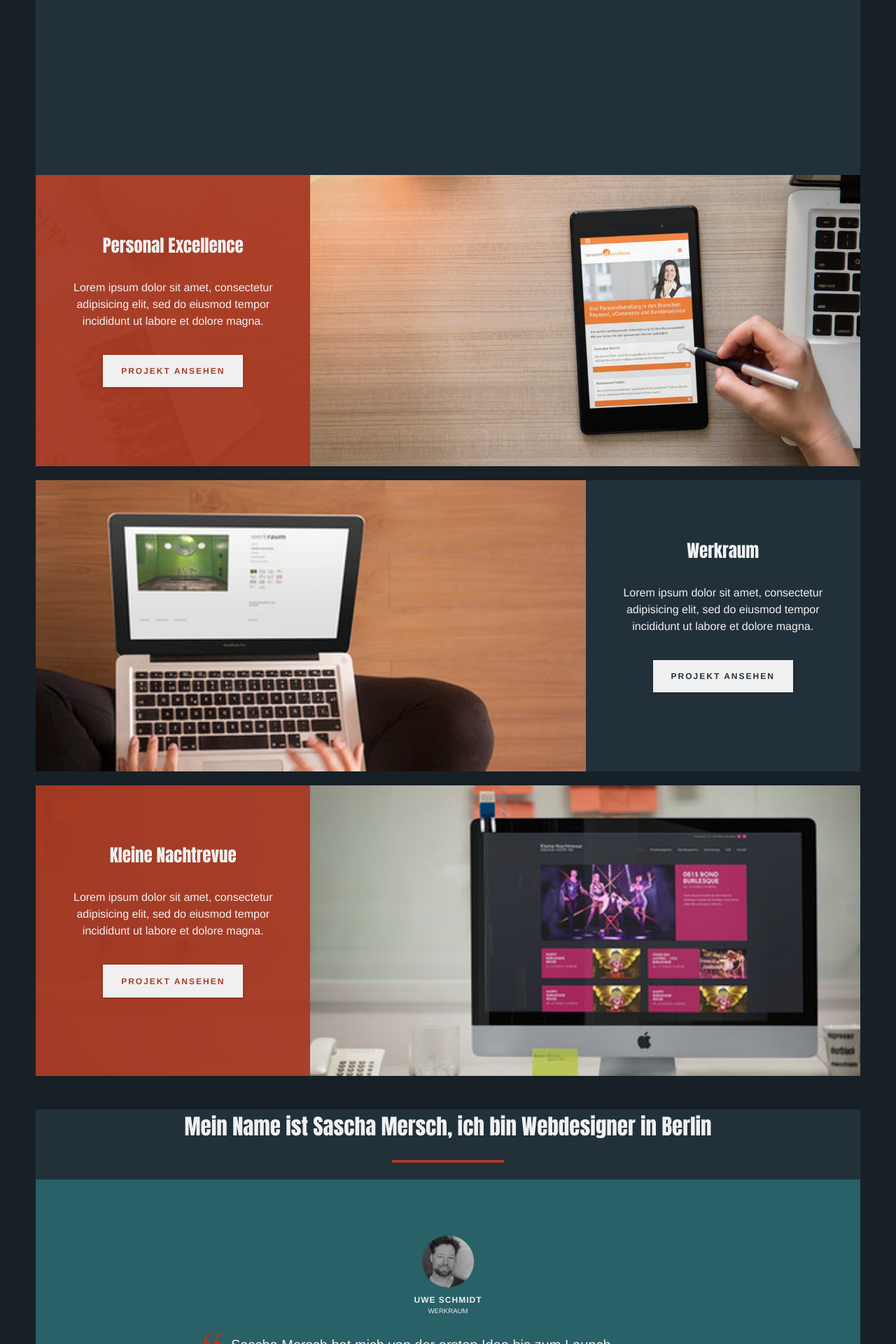
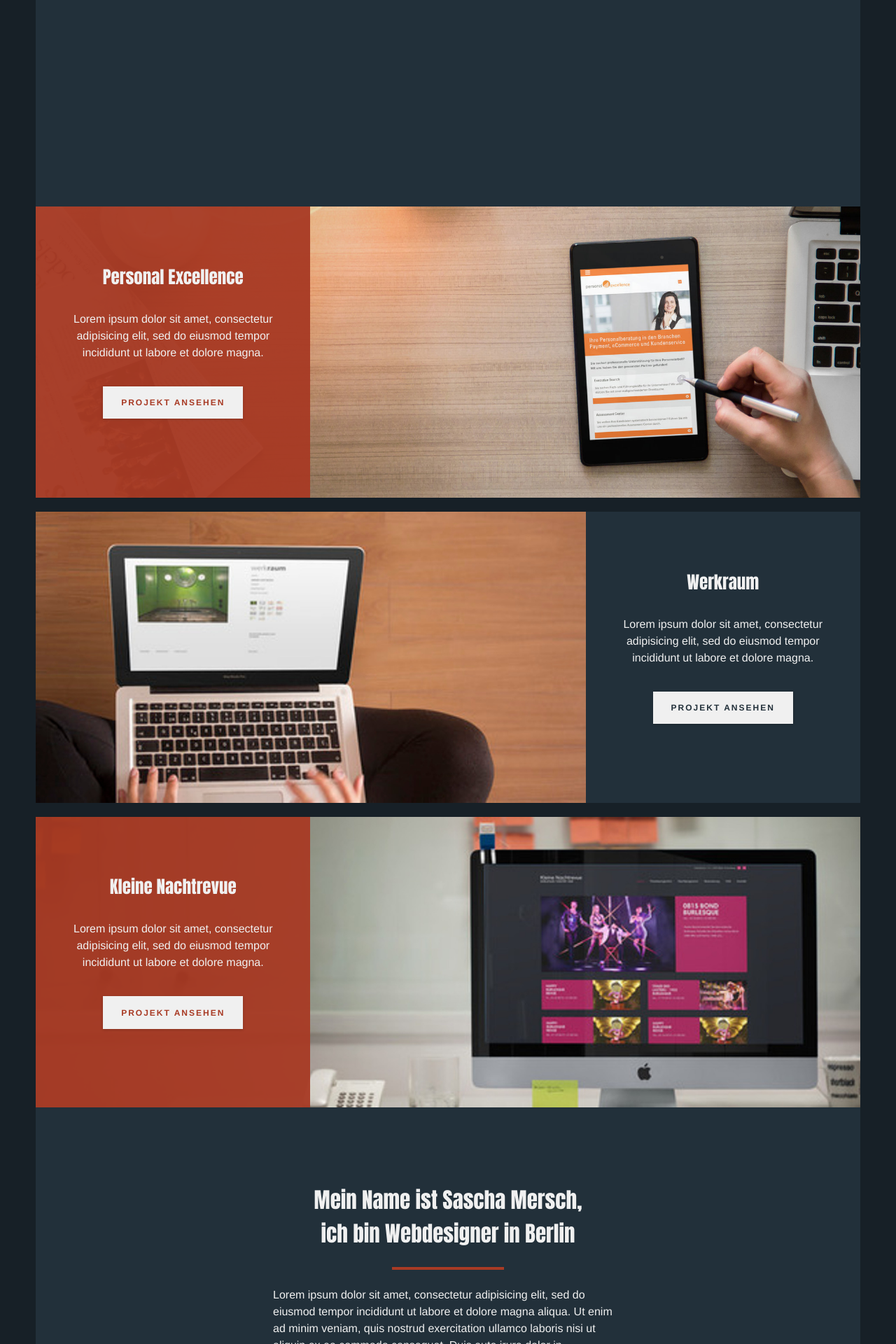
Before and after one commit to rschach/ichzweinull, a Jekyll site: the page built from index.html, in a window 1280 px wide. Shown: the part 515-2435 px from the top of the page at 70% size. Built offline with Jekyll 4.4.1, drawn with Linux system fonts in a browser that asks for light colours; nearby versions of some CDN libraries; some web fonts are replaced; some of the changed text lies outside the part shown.

Commit message:
Temporary layout

```diff
--- a/_includes/about.html
+++ b/_includes/about.html
@@ -1,5 +1,8 @@
 <section id="about" class="about">
-  <div class="about-temp"></div>
-  <h1>Mein Name ist Sascha Mersch, ich bin Webdesigner in Berlin</h1>
+  <div class="about-temp">
+  <h1>Mein Name ist Sascha Mersch,<br /> ich bin Webdesigner in Berlin</h1>
+  <p>Lorem ipsum dolor sit amet, consectetur adipisicing elit, sed do eiusmod tempor incididunt ut labore et dolore magna aliqua. Ut enim ad minim veniam, quis nostrud exercitation ullamco laboris nisi ut aliquip ex ea commodo consequat. Duis aute irure dolor in reprehenderit in voluptate velit esse cillum dolore eu fugiat nulla pariatur. Excepteur sint occaecat cupidatat non proident, sunt in culpa qui officia deserunt mollit anim id est laborum.</p>
+  <p>Lorem ipsum dolor sit amet, consectetur adipisicing elit, sed do eiusmod tempor incididunt ut labore et dolore magna aliqua. Ut enim ad minim veniam, quis nostrud exercitation ullamco laboris nisi ut aliquip ex ea commodo consequat. Duis aute irure dolor in reprehenderit in voluptate velit esse cillum dolore eu fugiat nulla pariatur. Excepteur sint occaecat cupidatat non proident, sunt in culpa qui officia deserunt mollit anim id est laborum.</p>
+  </div>
   {% include clients.html %}
 </section>
--- a/_sass/3-layout/_contact.sass
+++ b/_sass/3-layout/_contact.sass
@@ -5,7 +5,7 @@ header
   background: $bg-lighter
 
 .contact-form
-  max-width: 540px
+  max-width: 500px
   margin: 0 auto
   padding: 50px 0 0
 
--- a/_sass/3-layout/_sections.sass
+++ b/_sass/3-layout/_sections.sass
@@ -17,7 +17,7 @@ section
   min-height: 68vh
 
   +media($nav-collapse)
-    min-height: 85vh
+    min-height: 90vh
 
-  +media($huge)
-    min-height: 75vh
+  +media($large)
+    min-height: 82.5vh
--- a/css/main.css
+++ b/css/main.css
@@ -879,10 +879,10 @@ section {
   min-height: 68vh; }
   @media screen and (min-width: 1000px) {
     section {
-      min-height: 85vh; } }
-  @media screen and (min-width: 1600px) {
+      min-height: 90vh; } }
+  @media screen and (min-width: 1400px) {
     section {
-      min-height: 75vh; } }
+      min-height: 82.5vh; } }
 
 .home {
   background: #22303a;
@@ -959,7 +959,14 @@ figure {
 
 .about {
   background: #22303a;
-  min-height: 100vh; }
+  min-height: auto;
+  padding: 60px 0 0; }
+
+.about-temp {
+  margin: 0 auto 120px;
+  max-width: 500px; }
+  .about-temp p {
+    text-align: left; }
 
 header {
   padding: 60px 0 0; }
@@ -968,7 +975,7 @@ header {
   background: #22303a; }
 
 .contact-form {
-  max-width: 540px;
+  max-width: 500px;
   margin: 0 auto;
   padding: 50px 0 0; }
   .contact-form input, .contact-form textarea {
```
Also changed, not shown: _sass/3-layout/_about.sass (+10 -1 lines).
